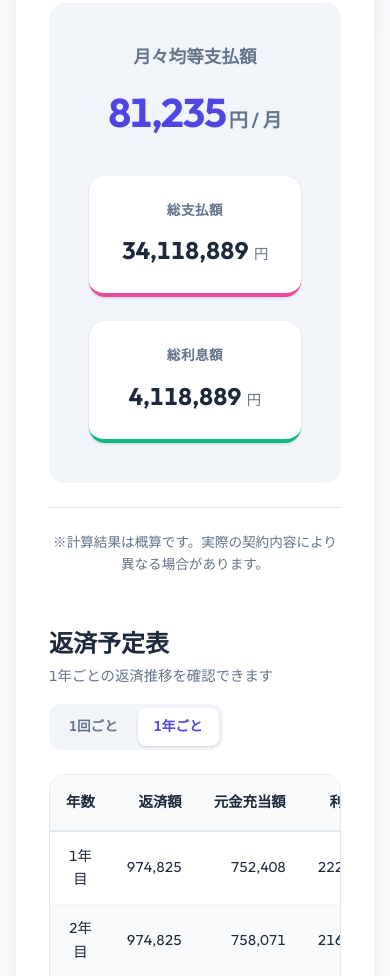
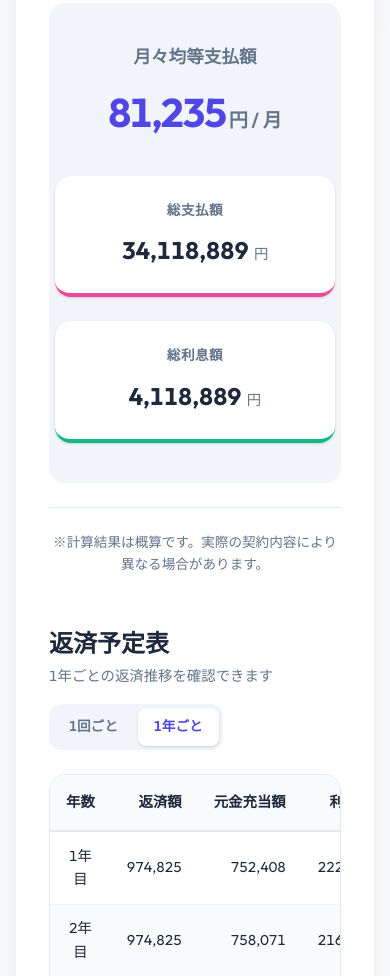
Before and after one commit to ryos1229/loancalc2, a plain HTML site: page index.html in a window 390 px wide. Shown: the part 930-1906 px from the top of the page. Drawn offline with Linux system fonts and the light colour scheme.

Commit message:
UI調整: 総支払額と総利息額のカードを中央寄せに配置

```diff
--- a/style.css
+++ b/style.css
@@ -442,20 +442,25 @@ input[type="range"]::-webkit-slider-thumb:hover {
 }
 
 .sub-results {
-    display: grid;
-    grid-template-columns: repeat(2, 1fr);
+    display: flex;
+    justify-content: center;
     gap: 1.5rem;
+    flex-wrap: wrap;
     text-align: center;
-    /* カード内の要素をセンタリング */
 }
 
-@media (max-width: 900px) {
-    .sub-results {
-        grid-template-columns: 1fr;
+@media (max-width: 600px) {
+    .result-card {
+        max-width: 100% !important;
+        flex: none !important;
+        width: 100% !important;
     }
 }
 
 .result-card {
+    flex: 1;
+    min-width: 280px;
+    max-width: 380px;
     background: white;
     padding: 1.5rem;
     border-radius: var(--radius-md);
```
